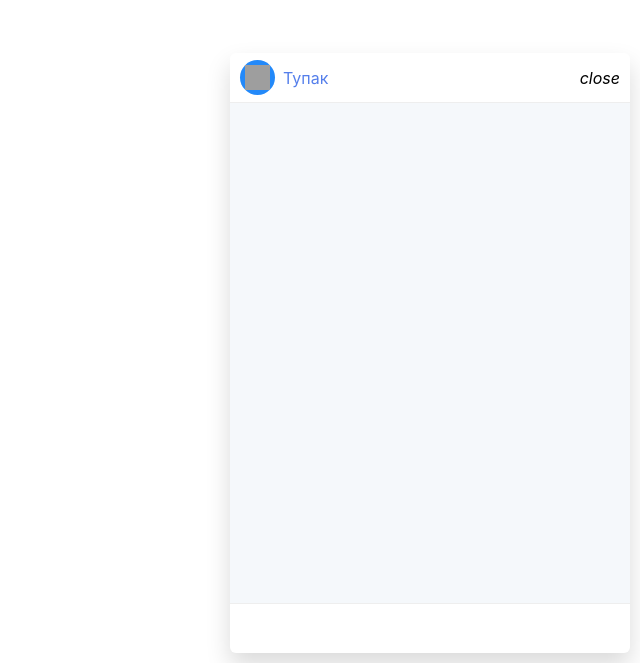
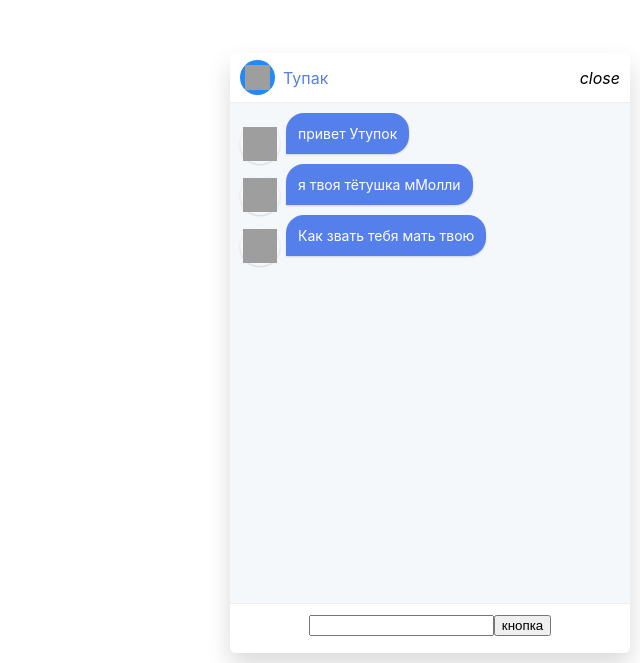
Before and after one commit to dyzz24/chatbot, a React (Create React App) app: page / in a window 1280 px wide. Shown: the part 137-800 px from the top of the page, without its empty margins (640-1280 px from the left). Built offline with nearby package versions, Linux system fonts and the light colour scheme; grey boxes are pictures that could not be loaded.

Commit message:
bot init

```diff
--- /dev/null
+++ b/src/chatbot/botiswriting/botiswriting.css
@@ -0,0 +1,15 @@
+.messageRow .bigsize div {
+    font-size: 26px;
+    animation: writingAnim 1s infinite;
+    letter-spacing: 6px;
+}
+
+@keyframes writingAnim {
+    0% {
+        opacity: .2;
+    }
+
+    100% {
+        opacity: 1;
+    }
+}
--- /dev/null
+++ b/src/chatbot/botiswriting/botiswriting.js
@@ -0,0 +1,18 @@
+import React from 'react';
+import './botiswriting.css';
+
+
+export function BotIsWriting(props) {
+
+
+
+  return (
+
+      <div className = 'messageRow'>
+      <div className = 'avatar'>
+        <img alt = 'botava' src = {props.avatar}></img>
+      </div>
+      <span className = 'bigsize'><div>...</div></span></div>
+  )
+
+}
--- a/src/chatbot/chatbot.css
+++ b/src/chatbot/chatbot.css
@@ -58,6 +58,7 @@
     flex-direction: column;
     overflow: auto;
     background: rgb(245, 248, 251);
+    padding: 10px;
 }
 
 .chatBot__bottomblock {
--- a/src/chatbot/chatbot.js
+++ b/src/chatbot/chatbot.js
@@ -1,6 +1,7 @@
 import React from 'react';
 import './chatbot.css';
-
+import { Message } from './message/message';
+import { BotIsWriting } from './botiswriting/botiswriting';
 
 export default class ChatBot extends React.Component {
   constructor(props) {
@@ -10,31 +11,104 @@ export default class ChatBot extends React.Component {
       botName: this.props.chatBotConfig.botName,
       boxWidth: this.props.chatBotConfig.boxWidth,
       boxHeight: this.props.chatBotConfig.boxHeight,
-      avatarSrc: this.props.chatBotConfig.avatarSrc,
-      messages: []
+      botAvatarSrc: this.props.chatBotConfig.botAvatarSrc,
+      userAvatarSrc: this.props.chatBotConfig.userAvatarSrc,
+      messageTimeOut: this.props.chatBotConfig.messageTimeOut,
+      helloMessages: this.props.chatBotConfig.helloMessages,
+      messages: [],
+
+      botIsWriting: false,
+      botIsWaitingForName: false
     };
   }
 
+  inputElement = React.createRef();
 
+  componentDidMount() {
+    this.botSpeakHello();
+  }
+
+  botSpeakHello() {
+    let counter = 0;
+    this.setState({ botIsWriting: true });
+    this.state.helloMessages.forEach((primaryText, index, arr) => {
+      setTimeout(() => {
+        this.setState(state => ({
+          messages: [...state.messages, primaryText]
+        }));
+
+        counter = counter + 1;
+
+        if (counter === arr.length) {
+          this.setState({ botIsWriting: false, botIsWaitingForName: true});
+        }
+      }, this.state.messageTimeOut * index);
+    });
+  }
+
+  sendMessage = () => {
+
+    const message = {
+      id: Number(this.state.messages[this.state.messages.length - 1].id) + 1,
+      type: 'user',
+      message: this.inputElement.current.value
+    };
+    this.inputElement.current.value = '';
+    this.setState(state => ({
+      messages: [...state.messages, message]
+    }));
+  };
+
+  viewMessages = () => {
+    const messageList = this.state.messages.map((message, index) => (
+      <div key={message.id}>
+        <Message
+          message={message.message}
+          type={message.type}
+          avatar={
+            message.type === 'bot'
+              ? this.state.botAvatarSrc
+              : this.state.userAvatarSrc
+          }
+        ></Message>
+      </div>
+    ));
+
+    return messageList;
+  };
 
   render() {
-
+    const messageList = this.viewMessages();
+    const pendingBotWriting = this.state.botIsWriting;
 
     return (
-        <div className = 'chatBot' style = {{'width': this.state.boxWidth, 'height' : this.state.boxHeight}}>
-              <div className = 'chatBot__header'>
-                <div className = 'header__section'>
-                    <div className = 'header__botavatar'>
-                    <img alt = 'botavatar' src = {this.state.avatarSrc}></img>
+      <div
+        className="chatBot"
+        style={{ width: this.state.boxWidth, height: this.state.boxHeight }}
+      >
+        <div className="chatBot__header">
+          <div className="header__section">
+            <div className="header__botavatar">
+              <img alt="botavatar" src={this.state.botAvatarSrc}></img>
             </div>
             <span>{this.state.botName}</span>
           </div>
-                    <i className = 'closeicon'>close</i>
+          <i className="closeicon">close</i>
         </div>
 
-              <div className = 'chatBot__body'>
+        <div className="chatBot__body">
+          {messageList}
+          {pendingBotWriting ? (
+            <BotIsWriting avatar={this.state.botAvatarSrc}></BotIsWriting>
+          ) : null}
+          {/* <Message type = 'bot' avatar = {this.state.botAvatarSrc}></Message>
+                <BotIsWriting avatar = {this.state.botAvatarSrc}></BotIsWriting>
+                <Message type = 'user' avatar = {this.state.userAvatarSrc}></Message> */}
         </div>
-              <div className = 'chatBot__bottomblock'></div>
+        <div className="chatBot__bottomblock">
+          <input type="text" ref={this.inputElement}></input>
+          <button onClick={this.sendMessage}>кнопка</button>
+        </div>
       </div>
     );
   }
--- /dev/null
+++ b/src/chatbot/message/message.css
@@ -0,0 +1,48 @@
+.messageRow {
+    width: 100%;
+    display: flex;
+    align-items: flex-end;
+}
+
+.messageRow.reverse {
+    flex-direction: row-reverse;
+}
+
+.avatar {
+    box-shadow: rgba(0, 0, 0, 0.15) 0px 1px 2px 0px;
+    height: 40px;
+    width: 40px;
+    border-radius: 50%;
+    display: flex;
+    align-items: center;
+    justify-content: center;
+    padding: 2px;
+}
+
+.avatar img {
+    width: 95%;
+    height: 95%;
+}
+
+.messageRow span {
+    box-shadow: rgba(0, 0, 0, 0.15) 0px 1px 2px 0px;
+    color: rgb(255, 255, 255);
+    display: inline-block;
+    font-size: 14px;
+    max-width: 60%;
+    position: relative;
+    transform-origin: left bottom;
+    background: #557feb;
+    border-radius: 18px 18px 18px 0px;
+    margin: 0px 6px 10px;
+    overflow: hidden;
+    padding: 12px;
+    text-align: left;
+}
+
+.messageRow.reverse span {
+    border-radius: 18px 18px 0px;
+    background: white;
+    color: black;
+    text-align: right;
+}
--- /dev/null
+++ b/src/chatbot/message/message.js
@@ -0,0 +1,31 @@
+import React from 'react';
+import './message.css';
+
+
+export function Message(props) {
+
+  const mType = props.type;
+
+  if(mType === 'bot' || !mType) {
+    return (
+      <div className = 'messageRow'>
+        <div className = 'avatar'>
+          <img alt = 'botava' src = {props.avatar}></img>
+        </div>
+    <span>{props.message}</span></div>
+    )
+  }
+
+  if(mType === 'user') {
+    return (
+      <div className = 'messageRow reverse'>
+        <div className = 'avatar'>
+          <img alt = 'userava' src = {props.avatar}></img>
+        </div>
+        <span>{props.message}</span></div>
+    )
+  }
+
+
+
+}
--- a/src/wrapper/wrapper.js
+++ b/src/wrapper/wrapper.js
@@ -12,7 +12,13 @@ export default class Wrapper extends React.Component {
         botName: 'Тупак',
         boxWidth: 400,
         boxHeight: 600,
-        avatarSrc: 'https://igorzuevich.com/wp-content/uploads/2018/01/chat-bot-v-telegram.png'
+        botAvatarSrc: 'https://igorzuevich.com/wp-content/uploads/2018/01/chat-bot-v-telegram.png',
+        userAvatarSrc: 'https://img.icons8.com/dusk/2x/user.png',
+        messageTimeOut: 1700,
+        helloMessages: [{type: 'bot', message: 'привет Утупок', id: 0},
+        {type: 'bot', message: 'я твоя тётушка мМолли', id: 1},
+        {type: 'bot', message: 'Как звать тебя мать твою', id: 2}
+      ]
       }
     };
   }
```
Lines whose indentation alone changed are shown as unchanged.
